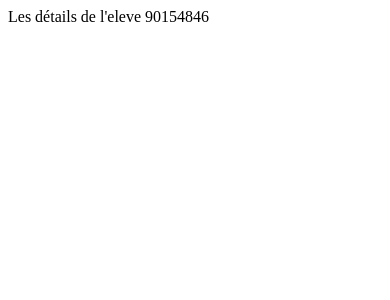
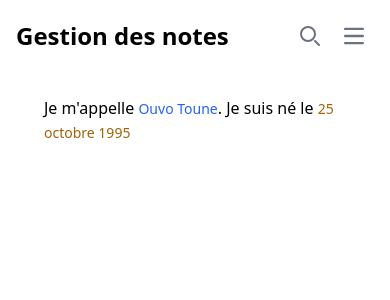
Before and after one commit to fideleChester/notes_django, a Django app: page /notes/eleve/90154846/ in a window 390 px wide. Shown: the top 300 px of the page. Run offline with Django 4.2, Linux system fonts and the light colour scheme; data comes from the database, SQL or seed files in the repository; some libraries are stand-ins or nearby versions.

Commit message:
Les templates des autres vues

```diff
--- /dev/null
+++ b/notes/templates/eleves/details.html
@@ -0,0 +1,173 @@
+{% load static tailwind_tags %}
+<!DOCTYPE html>
+<html lang="en">
+  <head>
+    <meta charset="UTF-8" />
+    <meta name="viewport" content="width=device-width, initial-scale=1.0" />
+    <title>Document</title>
+    {% tailwind_css %}
+  </head>
+
+  <body>
+    <main>
+      <nav class="bg-white border-gray-200 dark:bg-gray-900">
+        <div
+          class="max-w-screen-xl flex flex-wrap items-center justify-between mx-auto p-4"
+        >
+          <a href="https://flowbite.com/" class="flex items-center">
+            <!-- <img src="https://flowbite.com/docs/images/logo.svg" class="h-8 mr-3" alt="Flowbite Logo" /> -->
+            <span
+              class="self-center text-2xl font-semibold whitespace-nowrap dark:text-white"
+              >Gestion des notes</span
+            >
+          </a>
+          <div class="flex md:order-2">
+            <button
+              type="button"
+              data-collapse-toggle="navbar-search"
+              aria-controls="navbar-search"
+              aria-expanded="false"
+              class="md:hidden text-gray-500 dark:text-gray-400 hover:bg-gray-100 dark:hover:bg-gray-700 focus:outline-none focus:ring-4 focus:ring-gray-200 dark:focus:ring-gray-700 rounded-lg text-sm p-2.5 mr-1"
+            >
+              <svg
+                class="w-5 h-5"
+                aria-hidden="true"
+                xmlns="http://www.w3.org/2000/svg"
+                fill="none"
+                viewBox="0 0 20 20"
+              >
+                <path
+                  stroke="currentColor"
+                  stroke-linecap="round"
+                  stroke-linejoin="round"
+                  stroke-width="2"
+                  d="m19 19-4-4m0-7A7 7 0 1 1 1 8a7 7 0 0 1 14 0Z"
+                />
+              </svg>
+              <span class="sr-only">Search</span>
+            </button>
+            <div class="relative hidden md:block">
+              <div
+                class="absolute inset-y-0 left-0 flex items-center pl-3 pointer-events-none"
+              >
+                <svg
+                  class="w-4 h-4 text-gray-500 dark:text-gray-400"
+                  aria-hidden="true"
+                  xmlns="http://www.w3.org/2000/svg"
+                  fill="none"
+                  viewBox="0 0 20 20"
+                >
+                  <path
+                    stroke="currentColor"
+                    stroke-linecap="round"
+                    stroke-linejoin="round"
+                    stroke-width="2"
+                    d="m19 19-4-4m0-7A7 7 0 1 1 1 8a7 7 0 0 1 14 0Z"
+                  />
+                </svg>
+                <span class="sr-only">Search icon</span>
+              </div>
+              <input
+                type="text"
+                id="search-navbar"
+                class="block w-full p-2 pl-10 text-sm text-gray-900 border border-gray-300 rounded-lg bg-gray-50 focus:ring-blue-500 focus:border-blue-500 dark:bg-gray-700 dark:border-gray-600 dark:placeholder-gray-400 dark:text-white dark:focus:ring-blue-500 dark:focus:border-blue-500"
+                placeholder="Search..."
+              />
+            </div>
+            <button
+              data-collapse-toggle="navbar-search"
+              type="button"
+              class="inline-flex items-center p-2 w-10 h-10 justify-center text-sm text-gray-500 rounded-lg md:hidden hover:bg-gray-100 focus:outline-none focus:ring-2 focus:ring-gray-200 dark:text-gray-400 dark:hover:bg-gray-700 dark:focus:ring-gray-600"
+              aria-controls="navbar-search"
+              aria-expanded="false"
+            >
+              <span class="sr-only">Open main menu</span>
+              <svg
+                class="w-5 h-5"
+                aria-hidden="true"
+                xmlns="http://www.w3.org/2000/svg"
+                fill="none"
+                viewBox="0 0 17 14"
+              >
+                <path
+                  stroke="currentColor"
+                  stroke-linecap="round"
+                  stroke-linejoin="round"
+                  stroke-width="2"
+                  d="M1 1h15M1 7h15M1 13h15"
+                />
+              </svg>
+            </button>
+          </div>
+          <div
+            class="items-center justify-between hidden w-full md:flex md:w-auto md:order-1"
+            id="navbar-search"
+          >
+            <div class="relative mt-3 md:hidden">
+              <div
+                class="absolute inset-y-0 left-0 flex items-center pl-3 pointer-events-none"
+              >
+                <svg
+                  class="w-4 h-4 text-gray-500 dark:text-gray-400"
+                  aria-hidden="true"
+                  xmlns="http://www.w3.org/2000/svg"
+                  fill="none"
+                  viewBox="0 0 20 20"
+                >
+                  <path
+                    stroke="currentColor"
+                    stroke-linecap="round"
+                    stroke-linejoin="round"
+                    stroke-width="2"
+                    d="m19 19-4-4m0-7A7 7 0 1 1 1 8a7 7 0 0 1 14 0Z"
+                  />
+                </svg>
+              </div>
+              <input
+                type="text"
+                id="search-navbar"
+                class="block w-full p-2 pl-10 text-sm text-gray-900 border border-gray-300 rounded-lg bg-gray-50 focus:ring-blue-500 focus:border-blue-500 dark:bg-gray-700 dark:border-gray-600 dark:placeholder-gray-400 dark:text-white dark:focus:ring-blue-500 dark:focus:border-blue-500"
+                placeholder="Search..."
+              />
+            </div>
+            <ul
+              class="flex flex-col p-4 md:p-0 mt-4 font-medium border border-gray-100 rounded-lg bg-gray-50 md:flex-row md:space-x-8 md:mt-0 md:border-0 md:bg-white dark:bg-gray-800 md:dark:bg-gray-900 dark:border-gray-700"
+            >
+              <li>
+                <a
+                  href="{% url 'eleves' %}"
+                  class="block py-2 pl-3 pr-4 text-white bg-blue-700 rounded md:bg-transparent md:text-blue-700 md:p-0 md:dark:text-blue-500"
+                  aria-current="page"
+                  >Elèves</a
+                >
+              </li>
+              <li>
+                <a
+                  href="{% url 'matieres' %}"
+                  class="block py-2 pl-3 pr-4 text-gray-900 rounded hover:bg-gray-100 md:hover:bg-transparent md:hover:text-blue-700 md:p-0 md:dark:hover:text-blue-500 dark:text-white dark:hover:bg-gray-700 dark:hover:text-white md:dark:hover:bg-transparent dark:border-gray-700"
+                  >Matières</a
+                >
+              </li>
+              <li>
+                <a
+                  href="#"
+                  class="block py-2 pl-3 pr-4 text-gray-900 rounded hover:bg-gray-100 md:hover:bg-transparent md:hover:text-blue-700 md:p-0 dark:text-white md:dark:hover:text-blue-500 dark:hover:bg-gray-700 dark:hover:text-white md:dark:hover:bg-transparent dark:border-gray-700"
+                  >Services</a
+                >
+              </li>
+            </ul>
+          </div>
+        </div>
+      </nav>
+      <div class="container-body pt-6 pl-11 pr-11">
+        <p>
+          Je m'appelle
+          <span class="text-sm text-blue-600"
+            >{{ details.nom }} {{ details.prenom }}</span
+          >. Je suis né le
+          <span class="text-sm text-yellow-700">{{ details.date_naissance }}</span>
+        </p>
+      </div>
+    </main>
+  </body>
+</html>
--- a/notes/templates/eleves/index.html
+++ b/notes/templates/eleves/index.html
@@ -97,6 +97,7 @@
                             <th scope="col" class="px-6 py-3">Sexe</th>
                             <th scope="col" class="px-6 py-3">
                                 <span class="sr-only">Edit</span>
+                                <span class="sr-only">Détails</span>
                             </th>
                         </tr>
                     </thead>
@@ -114,6 +115,8 @@
                             <td class="px-6 py-4 text-right">
                                 <a href="#"
                                     class="font-medium text-blue-600 dark:text-blue-500 hover:underline">Edit</a>
+                                    <a href="{% url 'eleve' eleve.id %} "
+                                    class="font-medium text-blue-600 dark:text-blue-500 hover:underline">Détails</a>
                             </td>
                         </tr>
                        {% endfor %}
--- a/notes/templates/matieres/index.html
+++ b/notes/templates/matieres/index.html
@@ -95,6 +95,7 @@
 
                             <th scope="col" class="px-6 py-3">
                                 <span class="sr-only">Edit</span>
+                                <span class="sr-only">Show</span>
                             </th>
                         </tr>
                     </thead>
@@ -108,6 +109,8 @@
                             <td class="px-6 py-4 text-right">
                                 <a href="#"
                                     class="font-medium text-blue-600 dark:text-blue-500 hover:underline">Edit</a>
+                                    <a href="/notes/matiere/{{ matiere.id }}/"
+                                    class="font-medium text-blue-600 dark:text-blue-500 hover:underline">Show</a>
                             </td>
                         </tr>
                        {% endfor %}
--- a/notes/views.py
+++ b/notes/views.py
@@ -1,6 +1,6 @@
-from django.shortcuts import render
-from django.http import HttpResponse
-from .models import Eleve,Matiere
+from django.shortcuts import render,get_object_or_404
+from .models import Eleve,Matiere,Niveau
+from django.http import Http404
 # Create your views here.
 def index(request):
     return render(request, 'notes/index.html')
@@ -13,7 +13,12 @@ def eleves(request):
 
 #Les détails de chaque eleve
 def eleve(request, id):
-    return HttpResponse("Les détails de l'eleve " + str(id))
+    try:
+        details = Eleve.objects.get(id=id)
+    except Eleve.DoesNotExist:
+        raise Http404("Cet eleve n'existe pas")
+
+    return render(request, 'eleves/details.html', {'details': details})
 
 #La vue des matieres
 def matieres(request):
@@ -22,8 +27,10 @@ def matieres(request):
 
 #details d'une matiere
 def matiere(request, id):
-    return HttpResponse("Les détails de la matière " + str(id))
+    details = get_object_or_404(Matiere, id=1)
+    return render(request, 'matieres/details.html', {'details': details})
 
 #les détails de chaque niveau
 def niveau(request, id):
-    return HttpResponse("Les détails du niveau " + str(id))
+    details = get_object_or_404(Niveau, id=1)
+    return render(request, 'niveaux/details.html', {'details': details})
--- a/theme/static/css/dist/styles.css
+++ b/theme/static/css/dist/styles.css
@@ -1084,6 +1084,11 @@ select {
   color: rgb(255 255 255 / var(--tw-text-opacity));
 }
 
+.text-yellow-700 {
+  --tw-text-opacity: 1;
+  color: rgb(161 98 7 / var(--tw-text-opacity));
+}
+
 .shadow-md {
   --tw-shadow: 0 4px 6px -1px rgb(0 0 0 / 0.1), 0 2px 4px -2px rgb(0 0 0 / 0.1);
   --tw-shadow-colored: 0 4px 6px -1px var(--tw-shadow-color), 0 2px 4px -2px var(--tw-shadow-color);
```
Also changed, not shown: notes/templates/matieres/details.html (added, +168 -0 lines), notes/templates/niveaux/details.html (added).
